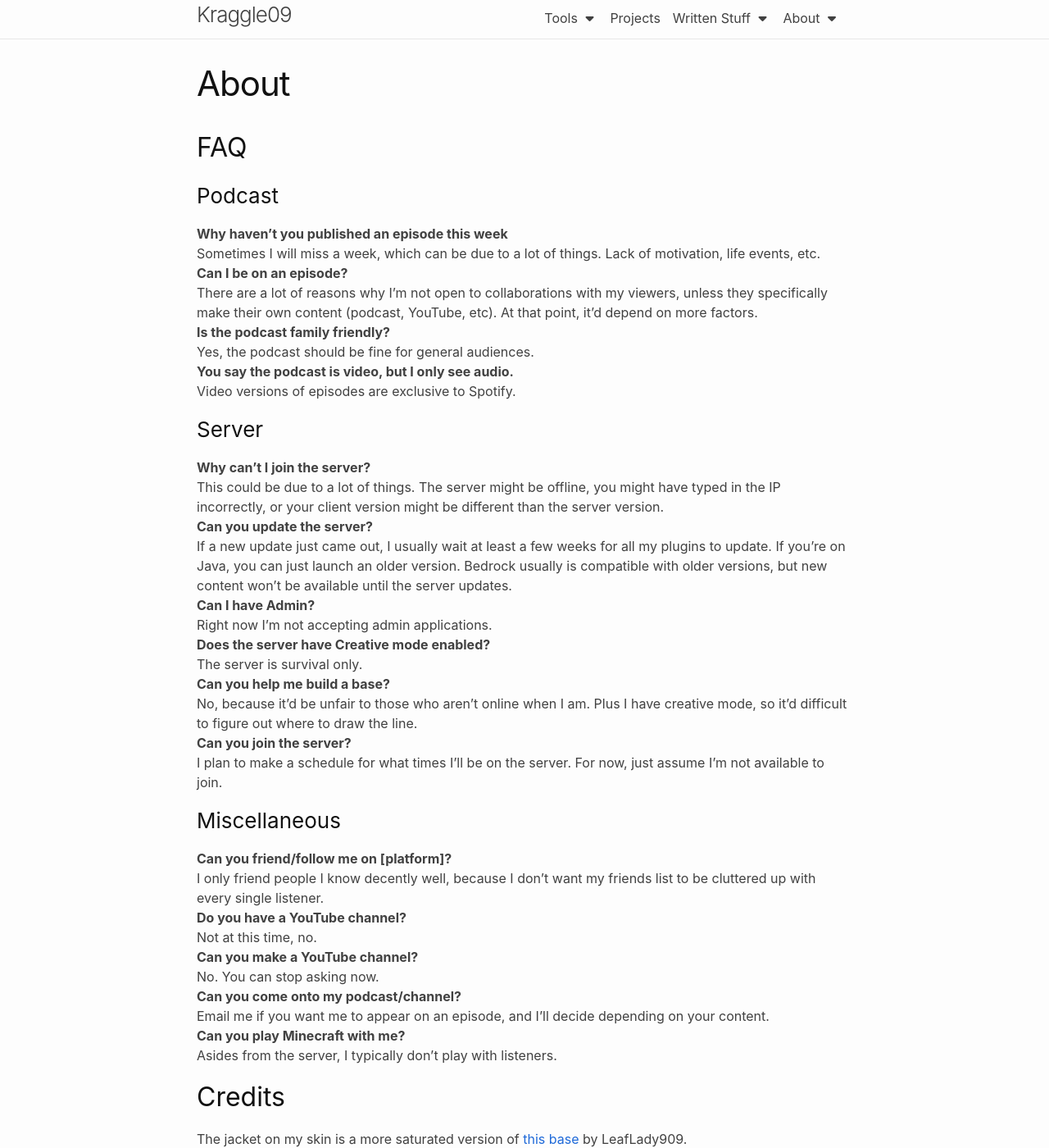
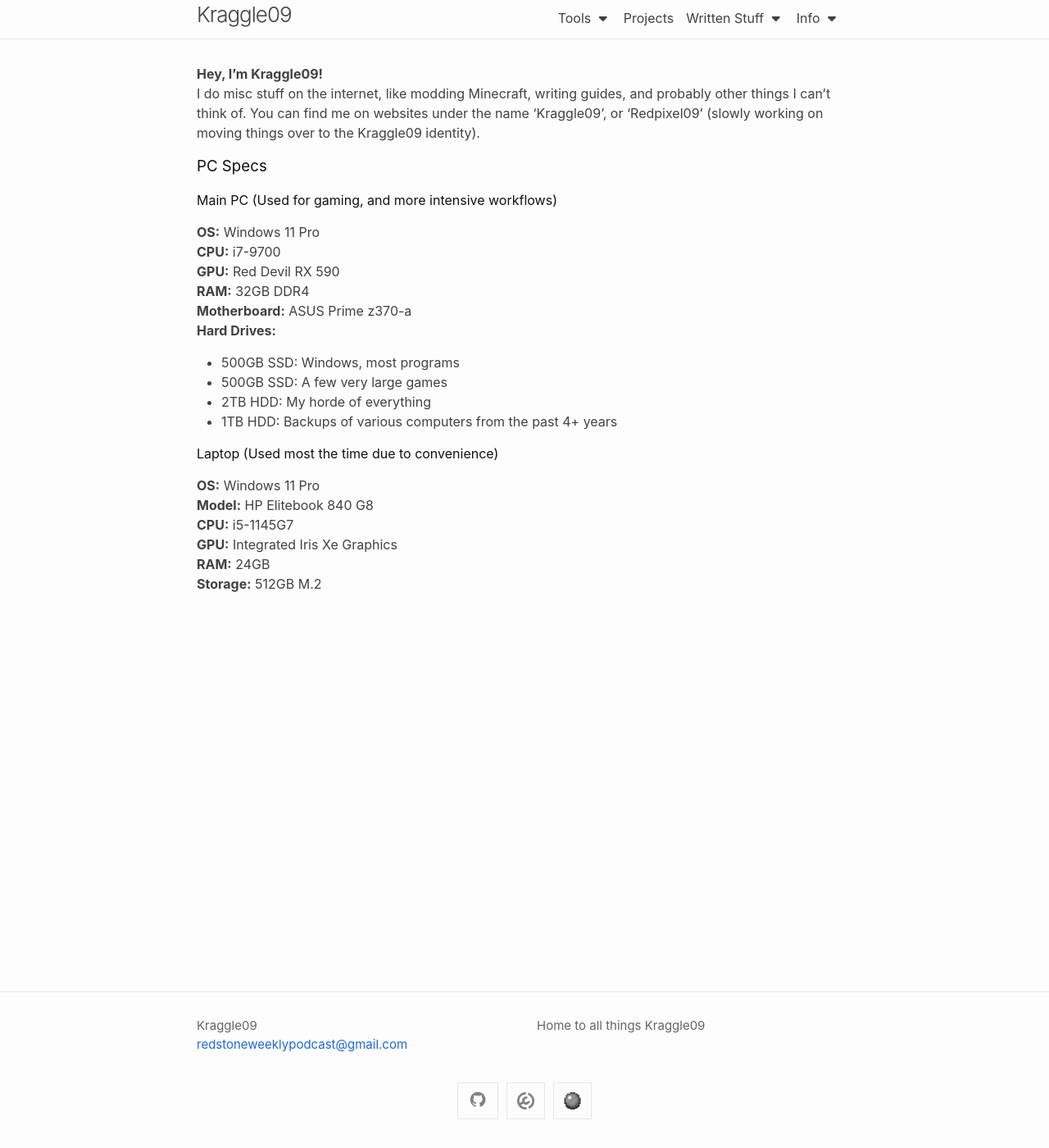
Before and after one commit to Kraggle09/kraggle09.github.io, a Jekyll site: the page built from docs/about.markdown, in a window 1280 px wide and 1400 px high. Shown: the whole window at 82% size. Built offline with Jekyll 4.4.1, drawn with Linux system fonts in a browser that asks for light colours; nearby versions of some CDN libraries.

Commit message:
Remade about page

```diff
--- a/docs/_includes/nav-items.html
+++ b/docs/_includes/nav-items.html
@@ -14,11 +14,10 @@
     </div>
   </div>
   <div class="dropdown">
-    <a class="nav-item dropbtn noselect">About <i class="fa fa-caret-down"></i></a>
+    <a class="nav-item dropbtn noselect">Info <i class="fa fa-caret-down"></i></a>
     <div class="dropdown-content">
-      <a href="/specs">Specs</a>
+      <a href="/about">About</a>
       <a href="/podcast">Podcast</a>
-      <a href="/about">Me</a>
     </div>
   </div>
 </div>
--- a/docs/about.markdown
+++ b/docs/about.markdown
@@ -1,48 +1,29 @@
 ---
-layout: page
+layout: base
 title: About
 permalink: /about/
 ---
 
-## FAQ
+**Hey, I'm Kraggle09!**
+I do misc stuff on the internet, like modding Minecraft, writing guides, and probably other things I can't think of. You can find me on websites under the name 'Kraggle09', or 'Redpixel09' (slowly working on moving things over to the Kraggle09 identity).
 
-### Podcast
-**Why haven’t you published an episode this week**
-Sometimes I will miss a week, which can be due to a lot of things. Lack of motivation, life events, etc.
-**Can I be on an episode?**
-There are a lot of reasons why I’m not open to collaborations with my viewers, unless they specifically make their own content (podcast, YouTube, etc). At that point, it’d depend on more factors.
-**Is the podcast family friendly?**
-Yes, the podcast should be fine for general audiences.
-**You say the podcast is video, but I only see audio.**
-Video versions of episodes are exclusive to Spotify.
+### PC Specs
+#### Main PC (Used for gaming, and more intensive workflows)
+**OS:** Windows 11 Pro
+**CPU:** i7-9700
+**GPU:** Red Devil RX 590
+**RAM:** 32GB DDR4
+**Motherboard:** ASUS Prime z370-a
+**Hard Drives:**
+- 500GB SSD: Windows, most programs
+- 500GB SSD: A few very large games
+- 2TB HDD: My horde of everything
+- 1TB HDD: Backups of various computers from the past 4+ years
 
-### Server
-**Why can’t I join the server?**
-This could be due to a lot of things. The server might be offline, you might have typed in the IP incorrectly, or your client version might be different than the server version.
-**Can you update the server?**
-If a new update just came out, I usually wait at least a few weeks for all my plugins to update. If you’re on Java, you can just launch an older version. Bedrock usually is compatible with older versions, but new content won’t be available until the server updates.
-**Can I have Admin?**
-Right now I’m not accepting admin applications.
-**Does the server have Creative mode enabled?**
-The server is survival only.
-**Can you help me build a base?**
-No, because it’d be unfair to those who aren’t online when I am. Plus I have creative mode, so it’d difficult to figure out where to draw the line.
-**Can you join the server?**
-I plan to make a schedule for what times I’ll be on the server. For now, just assume I’m not available to join.
-
-### Miscellaneous
-**Can you friend/follow me on [platform]?**
-I only friend people I know decently well, because I don’t want my friends list to be cluttered up with every single listener.
-**Do you have a YouTube channel?**
-Not at this time, no.
-**Can you make a YouTube channel?**
-No. You can stop asking now.
-**Can you come onto my podcast/channel?**
-Email me if you want me to appear on an episode, and I’ll decide depending on your content.
-**Can you play Minecraft with me?**
-Asides from the server, I typically don’t play with listeners.
-
-
-
-## Credits
-The jacket on my skin is a more saturated version of [this base](https://www.planetminecraft.com/skin/green-jacket-5876331/) by LeafLady909.
+#### Laptop (Used most the time due to convenience)
+**OS:** Windows 11 Pro
+**Model:** HP Elitebook 840 G8
+**CPU:** i5-1145G7
+**GPU:** Integrated Iris Xe Graphics
+**RAM:** 24GB
+**Storage:** 512GB M.2
--- a/docs/specs.markdown
+++ b/docs/specs.markdown
@@ -7,7 +7,7 @@ permalink: /specs/
 ### Main PC
 **CPU:** i7-9700
 **GPU:** Red Devil RX 590
-**RAM:** 24GB DDR4
+**RAM:** 32GB DDR4
 **Motherboard:** ASUS Prime z370-a
 **Main storage:** Samsung 850 Evo 500GB SSD
 **Secondary storage:** WD 2TB HDD
```
Also changed, not shown: docs/about (old).markdown (added, +48 -0 lines), docs/podcast.markdown (+5 -5 lines).
